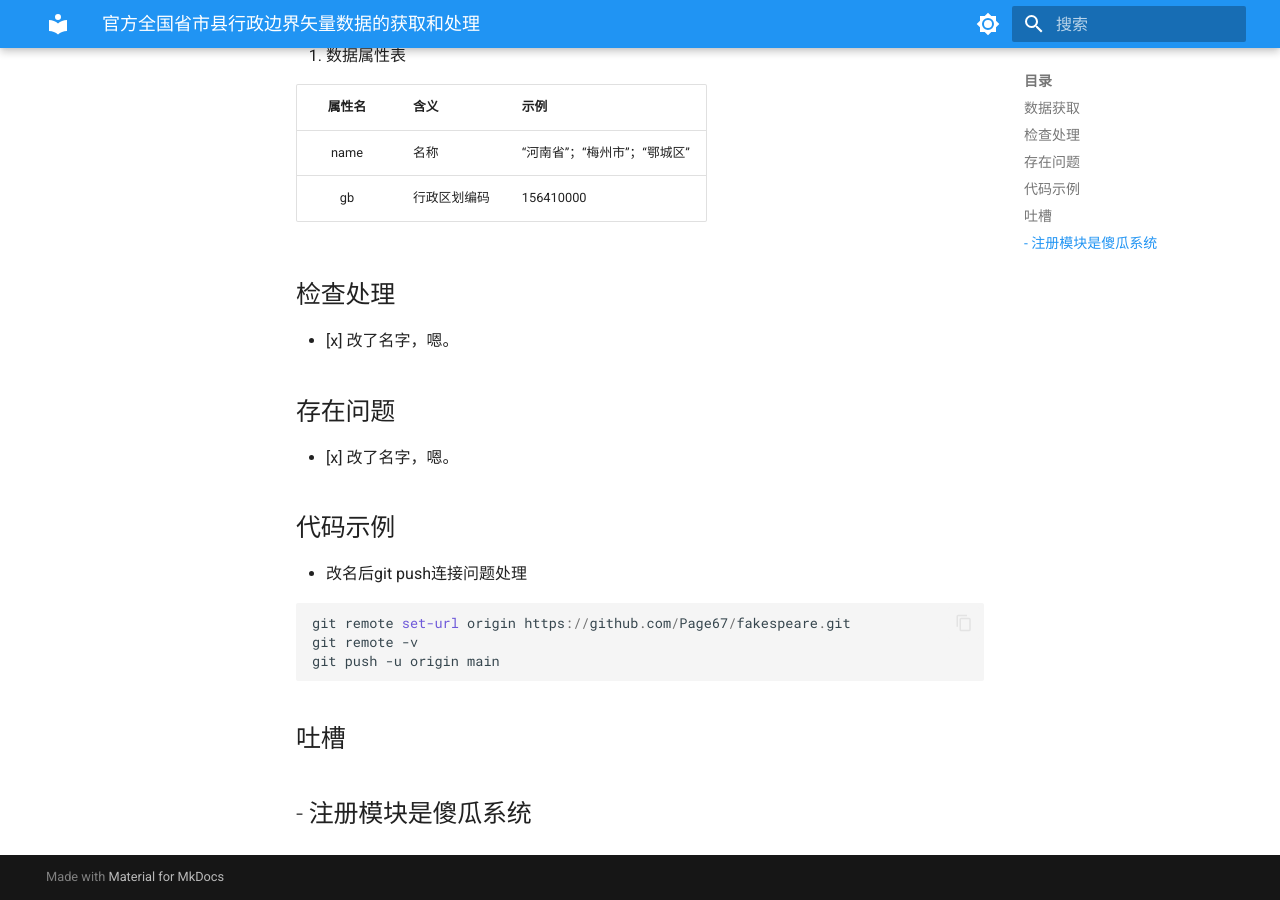
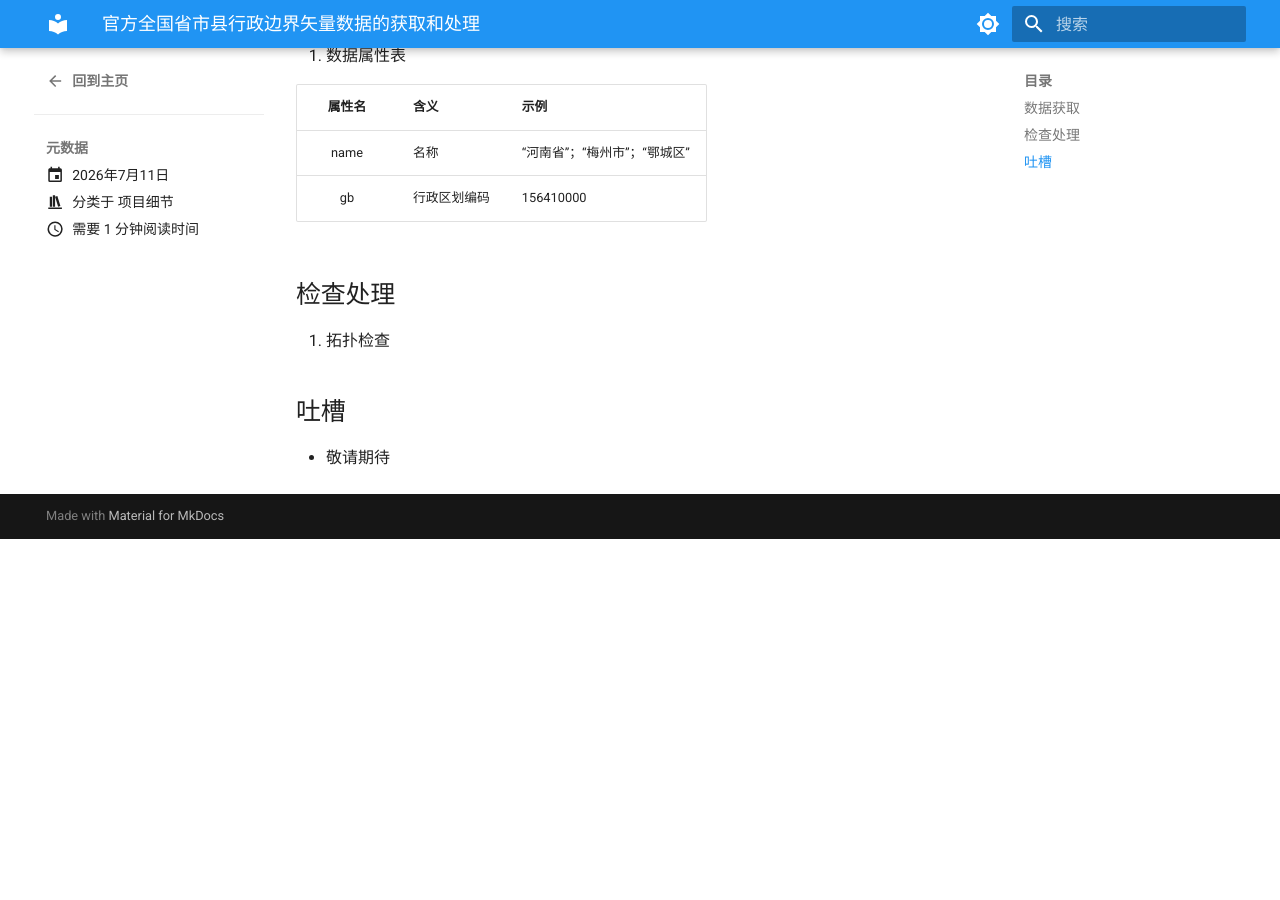
Before and after one commit to Page67/fakespeare, an MkDocs documentation site: the page built from docs/project/posts/2026-07-11-bndry.md, in a window 1280 px wide and 900 px high, scrolled down 2096 px. Built offline with MkDocs 1.6.1 and Material for MkDocs 9.7.7, drawn with Linux system fonts in a browser that asks for light colours; after the commit the page ends 2635 px from its top, so only the background shows below that.

Commit message:
为 project 启用 blog 插件多实例，对齐 blog 展示模式；更新 gitignore 和文章内容

````diff
--- a/docs/project/posts/2026-07-11-bndry.md
+++ b/docs/project/posts/2026-07-11-bndry.md
@@ -49,26 +49,9 @@ https://www.tianditu.gov.cn/ 国家地理信息公共服务平台
 
 ## 检查处理
 
-- [x] 改了名字，嗯。
-
-
-## 存在问题
-
-- [x] 改了名字，嗯。
-
-
-## 代码示例
-
-- 改名后git push连接问题处理
-
-```powershell
-git remote set-url origin https://github.com/Page67/fakespeare.git
-git remote -v
-git push -u origin main
-```
+1. 拓扑检查
 
 
 ## 吐槽
 
-- 注册模块是傻瓜系统
--
+- 敬请期待
--- a/mkdocs.yml
+++ b/mkdocs.yml
@@ -30,7 +30,10 @@ extra_css:                       # ← 新增：加载首页样式
 
 plugins:
   - search
-  - blog
+  - blog:
+      blog_dir: blog
+  - blog:
+      blog_dir: project
 
 markdown_extensions:
   - pymdownx.highlight:
````
Also changed, not shown: docs/blog/posts/2026-07-10-redesign.md (added, +12 -0 lines), docs/project/index.md (+0 -8 lines), 1 other file.
